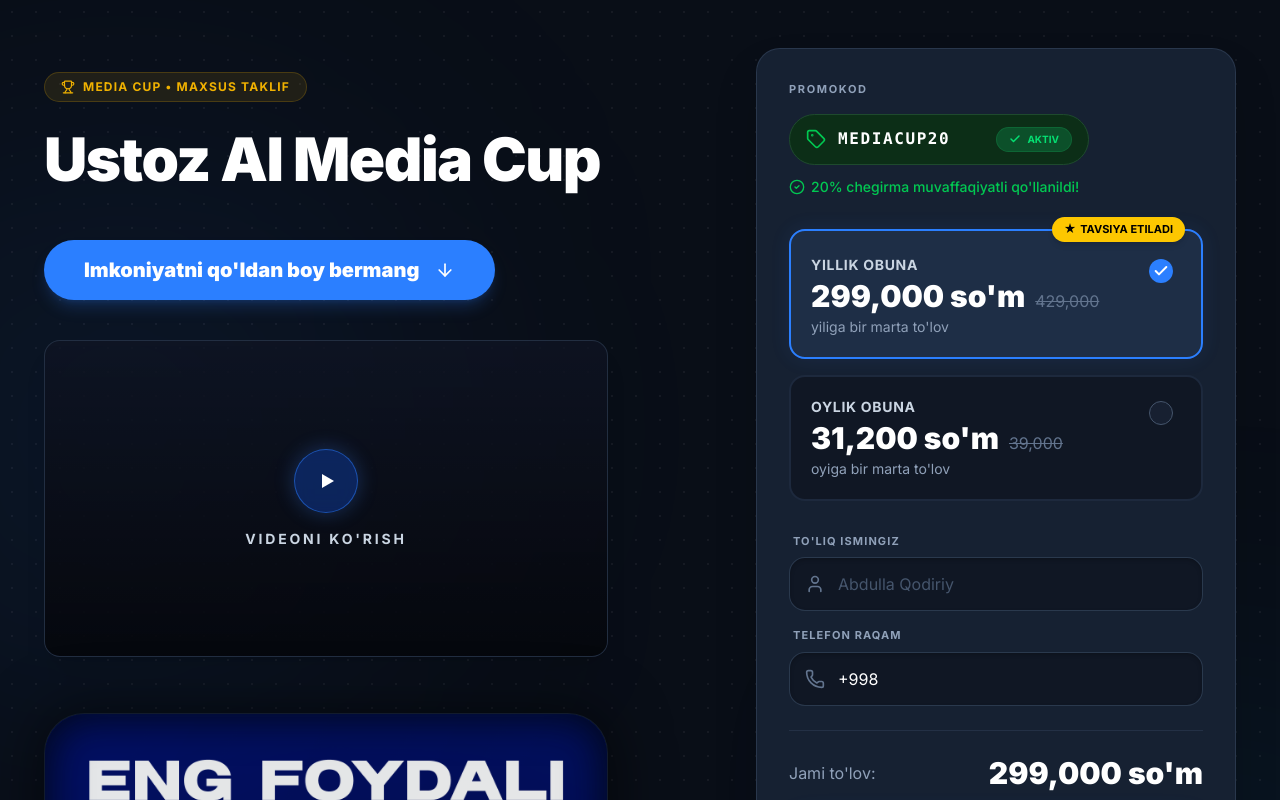
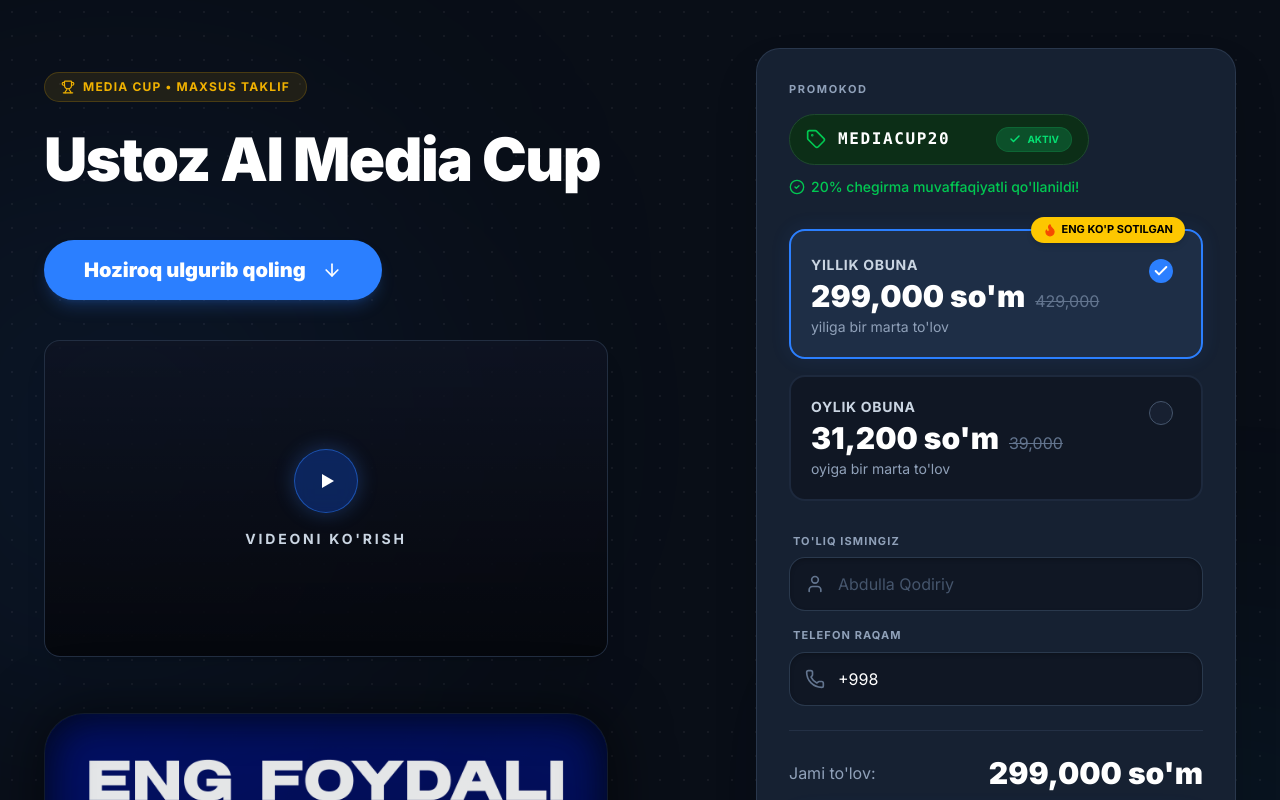
Before and after one commit to khondamirai-spec/ustozaimediacup, a Next.js app: page / in a window 1280 px wide. Shown: the top 800 px of the page. Built offline with nearby package versions, Linux system fonts and the light colour scheme.

Commit message:
Update CTA text and yearly plan badge with fire icon

```diff
--- a/src/app/page.tsx
+++ b/src/app/page.tsx
@@ -3,7 +3,7 @@
 import { useState, useEffect } from "react";
 import {
   Trophy, ArrowDown, Play, FileText, Target, Award, Tag,
-  Check, User, Phone, CheckCircle2, Lock
+  Check, User, Phone, CheckCircle2, Lock, Flame
 } from "lucide-react";
 
 const PRICES = {
@@ -122,13 +122,13 @@
               onClick={() => document.getElementById('payment-form')?.scrollIntoView({ behavior: 'smooth' })}
               className="lg:hidden bg-blue-500 hover:bg-blue-600 transition-colors text-white rounded-full px-6 py-4 font-black text-lg flex items-center justify-center gap-2 mb-4 w-full sm:w-auto shadow-lg shadow-blue-500/20"
             >
-              Imkoniyatni qo'ldan boy bermang <ArrowDown className="w-5 h-5" />
+              Hoziroq ulgurib qoling <ArrowDown className="w-5 h-5" />
             </button>
             <button
               onClick={() => document.getElementById('payment-form')?.scrollIntoView({ behavior: 'smooth' })}
               className="hidden lg:flex bg-blue-500 hover:bg-blue-600 transition-colors text-white rounded-full px-10 py-4 font-black text-xl items-center gap-3 shadow-lg shadow-blue-500/20 hover:scale-105 active:scale-95 ease-in-out"
             >
-              Imkoniyatni qo'ldan boy bermang <ArrowDown className="w-5 h-5 ml-1" />
+              Hoziroq ulgurib qoling <ArrowDown className="w-5 h-5 ml-1" />
             </button>
           </div>
 
@@ -195,8 +195,8 @@
                   : "border-slate-800 bg-[#101724] hover:bg-[#151d2d] hover:border-slate-700"
                   }`}
               >
-                <div className="absolute -top-[14px] right-4 bg-yellow-400 text-black text-[10px] sm:text-[11px] font-bold px-3 py-1.5 rounded-full flex items-center gap-1 shadow-md z-10 leading-none">
-                  <span className="text-[12px] leading-none mb-[1px]">★</span> TAVSIYA ETILADI
+                <div className="absolute -top-[14px] right-4 bg-yellow-400 text-black text-[10px] sm:text-[11px] font-bold px-3 py-1.5 rounded-full flex items-center gap-1 shadow-md z-10 leading-none uppercase">
+                  <Flame className="w-3.5 h-3.5 text-orange-600 fill-orange-600" /> ENG KO'P SOTILGAN
                 </div>
 
                 <div className="flex justify-between items-start w-full pr-1 sm:pr-2 pt-1">
```
